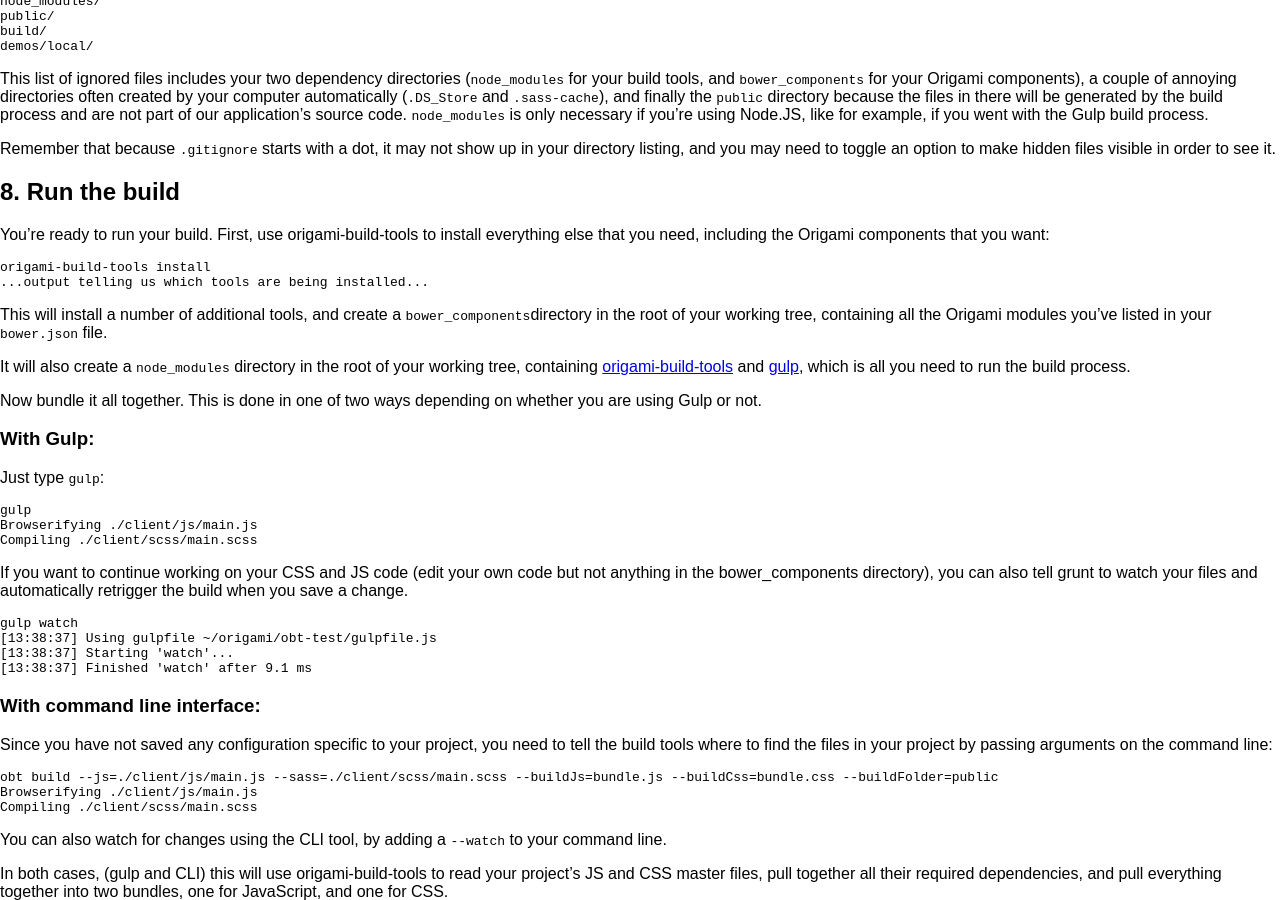
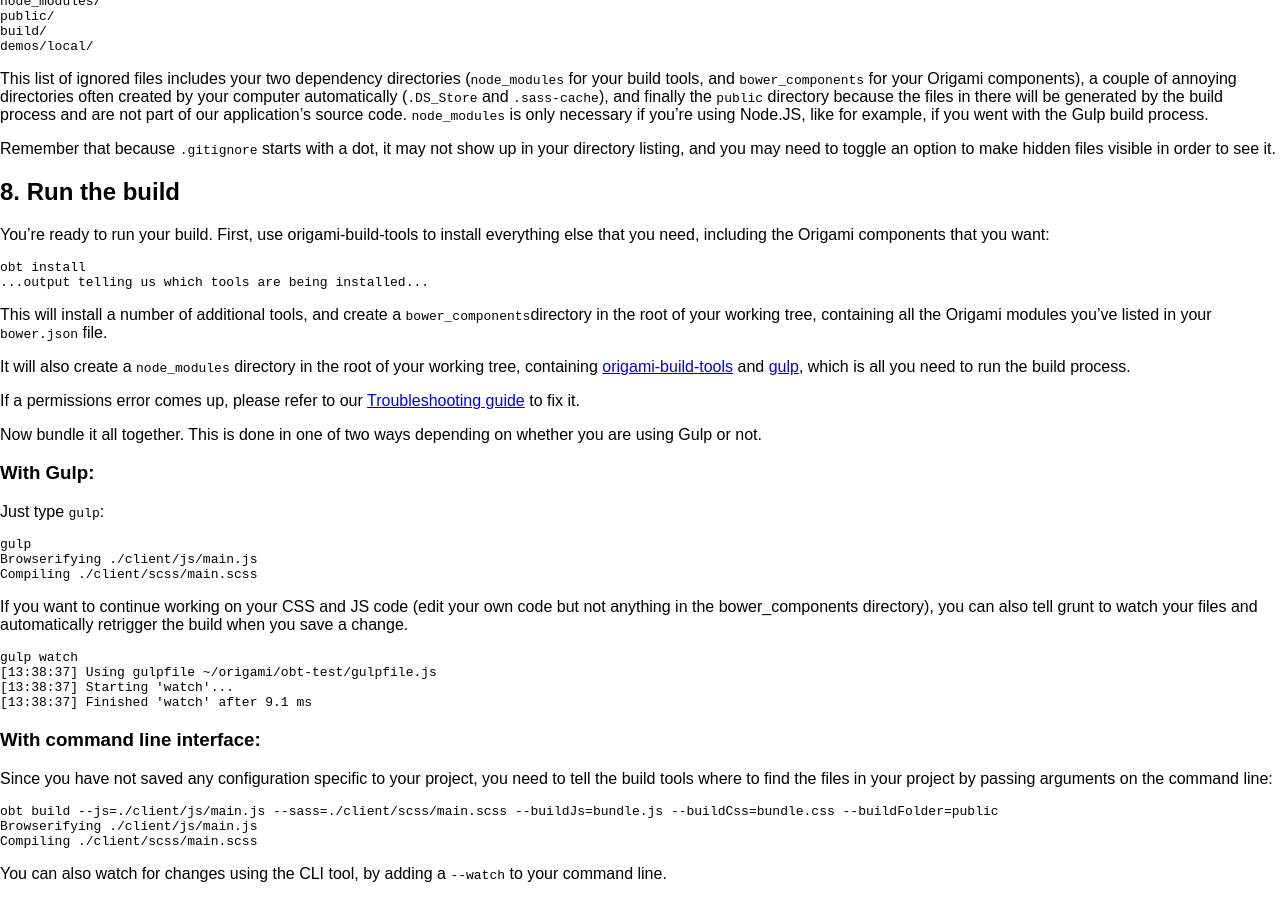
Before and after one commit to Financial-Times/ft-origami, a Jekyll site: the page built from docs/developer-guide/building-modules.md, in a window 1280 px wide and 900 px high, scrolled down 5461 px. Built offline with Jekyll 4.4.1, drawn with Linux system fonts in a browser that asks for light colours; nearby versions of some CDN libraries; comment, search, counter and statistics services are not loaded; a style sheet for code colours, icons or effects is not loaded.

Commit message:
fix codeblocks breaking on gh pages

```diff
--- a/docs/developer-guide/building-modules.md
+++ b/docs/developer-guide/building-modules.md
@@ -57,7 +57,7 @@ You may already have Ruby, since it ships preinstalled on many computers.  To fi
 
 If you see an error, or the version does not match the latest version shown on the [Ruby website](https://www.ruby-lang.org/en/downloads/), you need to install/upgrade it.  You can install from source, via pre-built binaries or your preferred package manager.
 
-* [View Ruby install guide](https://www.ruby-lang.org/en/installation/)
+* [View Ruby install guide](https://github.com/Financial-Times/origami-build-tools/blob/master/TROUBLESHOOT.md#installing-ruby)
 
 ### Git
 
@@ -117,6 +117,7 @@ In the root of your working tree, create a file called `package.json`, with the
 	    "gulp": "latest"
 	  }
 	}
+
 
 The packages are listed in *devDependencies* because they are not required to run your application, only to build it.  Marking your project as *private* means that it cannot accidentally be published to the [npm registry](http://npmjs.org) as a public component.
 
@@ -306,13 +307,15 @@ Remember that because `.gitignore` starts with a dot, it may not show up in your
 You're ready to run your build.  First, use origami-build-tools to install everything else that you need, including the Origami components that you want:
 
 <pre class="cli">
-<kbd>origami-build-tools install</kbd>
+<kbd>obt install</kbd>
 <output>...output telling us which tools are being installed...</output>
 </pre>
 
 This will install a number of additional tools, and create a `bower_components`directory in the root of your working tree, containing all the Origami modules you've listed in your `bower.json` file.
 
 It will also create a `node_modules` directory in the root of your working tree, containing [origami-build-tools](https://github.com/Financial-Times/origami-build-tools) and [gulp](http://gulpjs.com), which is all you need to run the build process.
+
+If a permissions error comes up, please refer to our [Troubleshooting guide](http://bit.ly/obt-troubleshoot) to fix it.
 
 Now bundle it all together.  This is done in one of two ways depending on whether you are using Gulp or not.
 
@@ -437,7 +440,6 @@ Here's an example of a web page created from the boilerplate that includes the s
 	</body>
 	</html>
 
-
 Now, you should be able to start a static web server in the `/public` directory, and load your page.
 
 If you are using a Mac, this command in Terminal will start a server:
```
